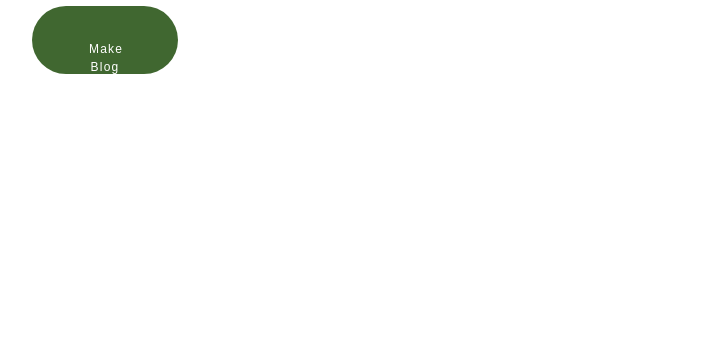
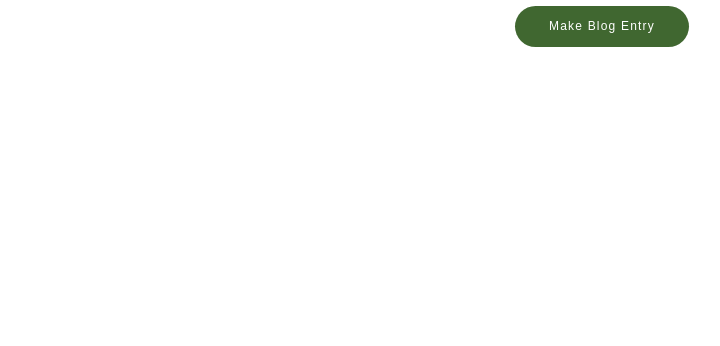
Before and after one commit to Neilfoster/eco-commerce, a Django app: page /blog/ in a window 1280 px wide. Shown: the part 74-420 px from the top of the page, without its empty margins (38-758 px from the left). Run offline with Django 3.2, Linux system fonts and the light colour scheme; the visitor is signed in with stand-in values (Sample User, id 1); data that the repository does not hold is empty; some libraries are stand-ins or nearby versions.

Commit message:
Styled all buttons

```diff
--- a/blog/templates/blog/blog.html
+++ b/blog/templates/blog/blog.html
@@ -12,8 +12,7 @@
             </div>
         </div>
     {% endfor %}
-
-        <a href="{% url 'create_blog' %}" class="cstm-btn"> Make Blog Entry</a>
+        <a class="btn-success blog-btn text-decoration-none" href="{% url 'create_blog' %}" role="button">Make Blog Entry</a>
 </div>
 
 {% endblock %}
--- a/blog/templates/blog/create_blog.html
+++ b/blog/templates/blog/create_blog.html
@@ -7,7 +7,7 @@
     <form class="blog-form" action="{% url 'create_blog' %}" method="post" enctype="multipart/form-data">
 {% csrf_token %}
 {{ form | as_bootstrap }}
-        <input class="cstm-btn blog-btn" type="submit" value="Create">
+        <input class="btn-success blog-btn" type="submit" value="Create">
     </form>
 </div>
 
--- a/checkout/templates/checkout/checkout.html
+++ b/checkout/templates/checkout/checkout.html
@@ -37,7 +37,7 @@
 
     {% csrf_token %}
     <div class="form-group col-md-12">
-        <input class="cstm-btn" id="submit_payment_btn" name="commit" type="submit" value="Submit Payment">
+        <input class="btn-success blog-btn" id="submit_payment_btn" name="commit" type="submit" value="Submit Payment">
     </div>
 </form>
 {% endblock %}
--- a/checkout/templates/checkout/success.html
+++ b/checkout/templates/checkout/success.html
@@ -1,6 +1,6 @@
 {% extends "base.html" %}
 {% block content %}
 <h3 id="cstm-success"> Your payment was successful!</h3>
-<button type="button" id="cstm-success-btn"class="cstm-btn"><a href="{% url 'index' %}">Return to homepage</a></button>
+<a class="btn-success blog-btn text-decoration-none" id="cstm-success-btn" href="{% url 'index' %}" role="button">Return to homepage</a>
 
 {% endblock %}
--- a/static/css/custom.css
+++ b/static/css/custom.css
@@ -30,19 +30,16 @@ body {
 
 /*-------- index page card display button --------*/
 .cstm-btn {
-  text-align: center;
-  height: 40px;
-  width: 146px;
-  border: transparent;
-  border-radius: 60px;
-  font-family: 'Raleway', sans-serif;
-  font-size: 12px;
-  letter-spacing: 0.1em;
-  color: #ffffff;
-  background-color: #406730;
-  outline: none;
-  transition: all 1s ease-in-out;
-  padding: 3% 5%;
+    margin:auto;
+    color:#FFFFFF;
+    background-color: #406730;
+    border-radius: 60px;
+    padding: 3% 5%;
+    font-family: 'Raleway', sans-serif;
+    transition: all 1s ease-in-out;
+    text-decoration: none;
+    font-size: 12px;
+    letter-spacing: 0.1em;
 }
 
 .cstm-btn:hover {
@@ -62,7 +59,7 @@ body {
 }
 
 .card-text {
-    font-family: 'raleway';
+    font-family: 'Raleway';
     font-size:1.1rem;
 }
 
@@ -132,13 +129,13 @@ body {
 
 .product-description {
     min-height: 40px;
-    font-family: 'raleway';
+    font-family: 'Raleway';
 }
 
 .product-category{
     text-align: center;
     color:#a6b3a6;
-    font-family: 'raleway';
+    font-family: 'Raleway';
 }
 
 .product-price {
@@ -167,9 +164,25 @@ body {
     margin: 0 auto;
 }
 
+.btn-success{
+    text-decoration: none;
+}
 .blog-btn {
     margin:auto;
-    margin-bottom:5%;
+    color:#FFFFFF;
+    background-color: #406730;
+    border-radius: 60px;
+    padding: 1% 3%;
+    font-family: 'Raleway', sans-serif;
+    transition: all 1s ease-in-out;
+    text-decoration: none;
+    font-size: 12px;
+    letter-spacing: 0.1em;
+}
+
+.blog-btn::hover {
+    transform: scale(1.5);
+    color: blue;
 }
 
 #blog-head {
@@ -180,7 +193,7 @@ body {
 }
 
 .blog-text {
-    font-family: 'raleway';
+    font-family: 'Raleway';
     font-size:1.2rem;
 }
 
@@ -289,7 +302,7 @@ form.form-inline {
 .profile{
     color:#4da73f;
     margin-bottom:500px;
-    font-family: 'raleway';
+    font-family: 'Raleway';
 }
 
 .order-item {
```
Also changed, not shown: products/templates/products/index.html (+4 -4 lines).
